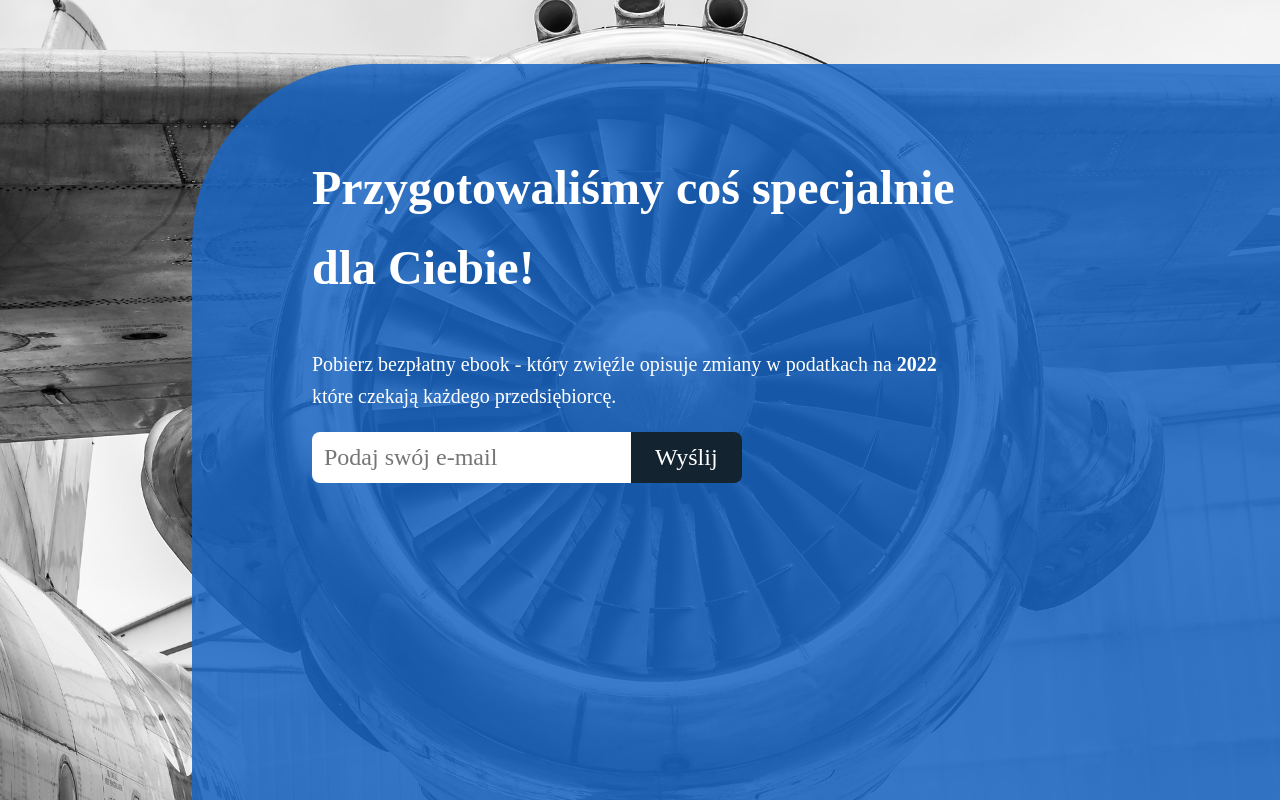
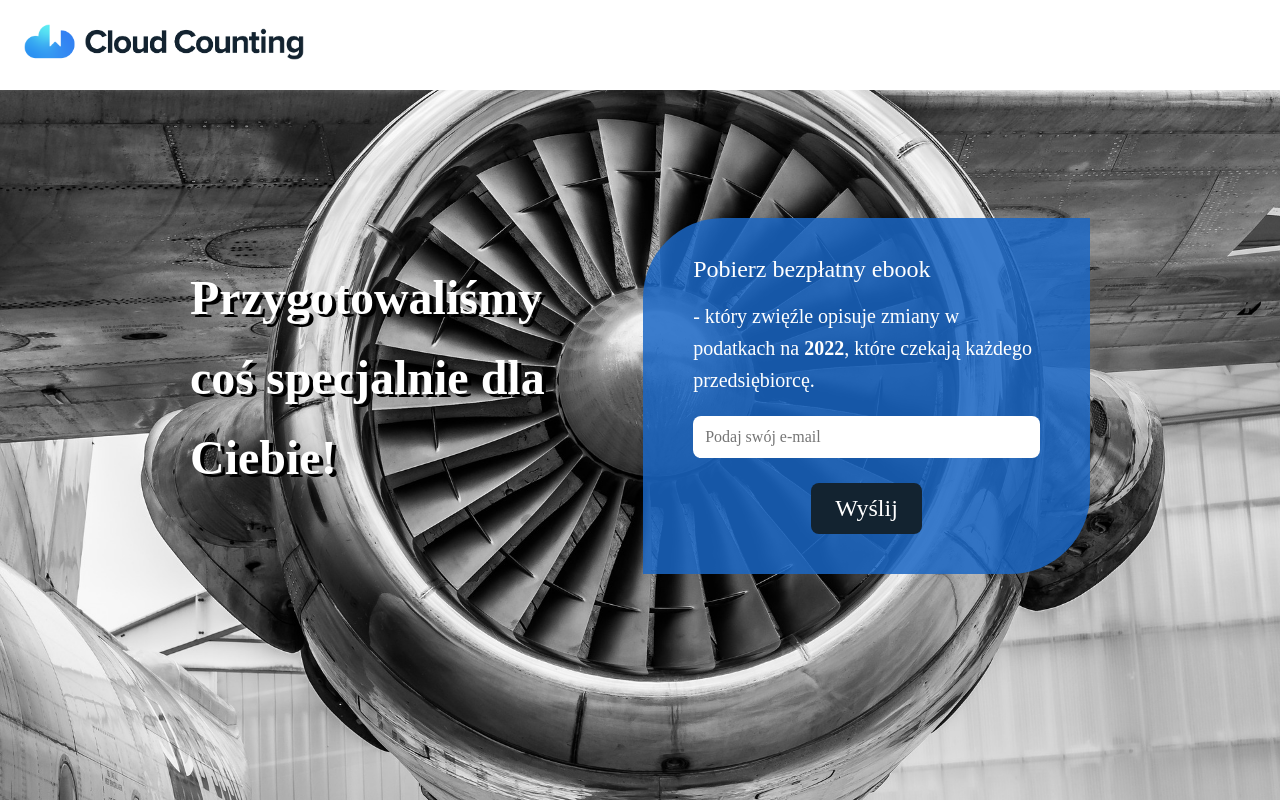
Before and after one commit to marcinliwen/cloudcounting-test, a Gatsby site: page / in a window 1280 px wide. Built offline with nearby package versions, Linux system fonts and the light colour scheme; Gatsby itself is replaced by a stand-in of ours; a web font is replaced by a local one.

Commit message:
poprawka_1

```diff
--- a/src/components/Hero.js
+++ b/src/components/Hero.js
@@ -5,7 +5,7 @@ import { GatsbyImage, getImage } from "gatsby-plugin-image"
 
 
 
-const Hero = ({img, success}) =>{
+const Hero = ({img}) =>{
 
 return(
     <div className="hero-container">
@@ -15,11 +15,12 @@ return(
         <div className="hero-tex-container">
             <div className="hero-text-wrapper">
             <h2>Przygotowaliśmy coś specjalnie dla Ciebie!</h2>
-            <p>Pobierz bezpłatny ebook - który zwięźle opisuje zmiany w podatkach na <b>2022</b> które czekają każdego przedsiębiorcę.</p>
-            {success ? 'Dziękujemy'
-            :<Subscribe />
-}
+            <div className="ero-form-wrapper">
+                <h4>Pobierz bezpłatny ebook</h4>
+            <p> - który zwięźle opisuje zmiany w podatkach na <b>2022</b>, które czekają każdego przedsiębiorcę.</p>
+            <Subscribe />
             </div>
+        </div>
 
         </div>
     </div>
--- a/src/components/Layout.js
+++ b/src/components/Layout.js
@@ -1,9 +1,13 @@
-import * as React from 'react'
-import './layout.css'
+import * as React from 'react';
+import './layout.css';
+import logo from '../images/cc-logo.png'
 
 const Layout = ({children}) =>{
     return(
         <main>
+            <header>
+<img src={logo} />
+            </header>
             {children}
         </main>
     )
--- a/src/components/hero.css
+++ b/src/components/hero.css
@@ -1,11 +1,11 @@
 .hero-container{
     width: 100%;
-    height: 100vh;
+    height: 100%;
     display: flex;
-    justify-content: flex-end;
-    align-items: flex-end;
+    justify-content: center;
+    align-items: center;
     position: relative;
-    padding: 5% 0 0 15%;
+    padding: 10% 0 0 0;
 }
 .hero-img{
     position: fixed;
@@ -18,11 +18,13 @@
 }
 .hero-tex-container{
     position: relative;
-    background: #1b67c5d9;
     border-radius: 180px 0 0 0;
     width: 100%;
-    height: 100%;
     color: #fff;
+    max-width: 900px;
+    display: flex;
+    align-items: center;
+    gap: 40px;
 }
 .hero-img .gatsby-image-wrapper{
     position: absolute;
@@ -32,12 +34,24 @@
     left: 0px;
 }
 .hero-text-wrapper {
-    max-width: 800px;
-    padding: 44px 20px 20px 120px;
+    margin: auto;
+    display: flex;
+    gap: 40px;
+}
+.ero-form-wrapper {
+    background: #1b67c5d9;
+    border-radius: 80px 0px 80px 0px;
+    padding: 40px 50px;
+}
+.ero-form-wrapper h4 {
+    font-weight: 400;
+    font-size: 1.5rem;
+    margin: 0;
 }
 h2{
     font-size: 3rem;
     line-height: 5rem;
+    text-shadow: 4px 3px black;
 }
 p{
     font-size: 1.25rem;
--- a/src/components/layout.css
+++ b/src/components/layout.css
@@ -41,3 +41,14 @@ input {
 .btn:active {
     box-shadow: 1px 2px 3px #000;
 }
+header{
+    position: relative;
+    z-index: 1;
+    background: #fff;
+    padding: 24px;
+}
+header img {
+    width: 100%;
+    max-width: 280px;
+    image-rendering: -webkit-optimize-contrast;
+}
--- a/src/components/subscribe.css
+++ b/src/components/subscribe.css
@@ -1,15 +1,16 @@
 input#email {
     padding: 12px 12px;
-    border-radius: 8px 0 0 8px;
+    border-radius: 8px;
     border-right: none;
     border: none;
-    font-size: 1.5rem;
+    font-size: 1rem;
     font-family: inherit;
+    width: 100%;
 }
 
 input[type="submit"] {
     padding: 12px 24px;
-    border-radius: 0 8px 8px 0;
+    border-radius: 8px;
     border: none;
     background: #132330;
     color: #fff;
@@ -17,6 +18,7 @@ input[type="submit"] {
     cursor: pointer;
     transition: box-shadow 0.2s ease-out;
     font-family: inherit;
+    margin: auto;
 }
 input#email:focus {
     outline-offset: -2px;
@@ -29,6 +31,11 @@ input[type="submit"]:hover {
 
 input[type="submit"]:active {
     box-shadow: 1px 2px 3px #000;
+}
+.form-item {
+    display: flex;
+    flex-wrap: wrap;
+    gap: 25px;
 }
 @media(max-width: 690px){
     input#email {
```
